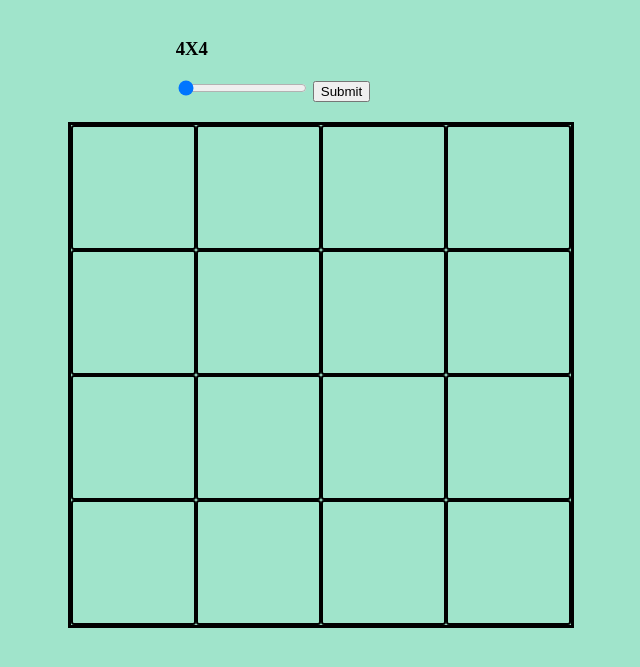
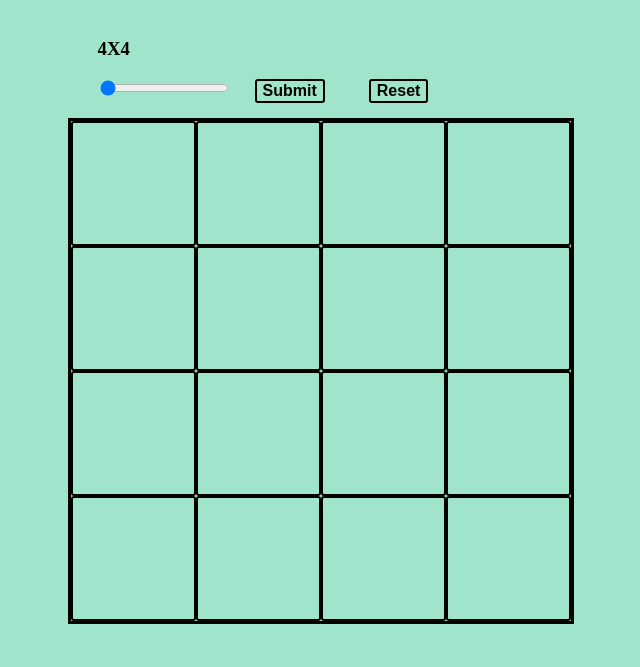
Before and after one commit to Preetheeshnandha/Etch-A-Sketch, a plain HTML site: page index.html in a window 1280 px wide. Both pictures are taken after a click on the button "Submit". Shown: the part 61-728 px from the top of the page, without its empty margins (382-1022 px from the left). Drawn offline with Linux system fonts and the light colour scheme.

Commit message:
Add reset button and set defauld grid view while page loading

```diff
--- a/index.html
+++ b/index.html
@@ -10,15 +10,15 @@
 <body>
 
     <h1>Etch-A-Sketch</h1>
+
     <div class="valueContainer">
         <div>
             <h3 class="showRange"> 4X4</h3>
             <input type="range" id="gridCount" value="4" min="4" max="64">
             <button class="submit">Submit</button>
+            <button class="reset">Reset</button>
         </div>
     </div>
-
-
 
     <div id="container"></div>
 
--- a/index.js
+++ b/index.js
@@ -1,20 +1,37 @@
 
-
-
-
+//show range value
+let rangeInput = document.querySelector('input[type="range"]');
+let rangeValue = () => {
+    newValue = rangeInput.value;
+    let showRange = document.querySelector(".showRange");
+    showRange.textContent = `${newValue}X${newValue}`;
+}
+rangeInput.addEventListener("input", rangeValue);
 
 const container = document.querySelector("#container");
 
-const button = document.querySelector("button");
-button.addEventListener("click", getVal);
+//Submit button
+const submitButton = document.querySelector(".submit");
+submitButton.addEventListener("click", getVal);
+//Resert Button
+const resetButton = document.querySelector(".reset");
+resetButton.addEventListener("click", () => {
+    window.location.reload();
+});
 
+//For default page
+const userValue = document.querySelector("#gridCount").value;
+console.log(userValue);
+createGrid(userValue);
+showColor();
 
+function removeExistDivs() {
+    container.innerHTML = "";
+}
 
 function getVal() {
+    removeExistDivs();
     const userValue = document.querySelector("#gridCount").value;
-
-    //show range value
-
     console.log(userValue);
     createGrid(userValue);
     showColor();
@@ -39,29 +56,15 @@ function createGrid(userVal) {
     }
 }
 
-
 function showColor() {
     const hoverDivs = document.querySelectorAll(".flex");
-
     hoverDivs.forEach(hoverDiv => {
         hoverDiv.addEventListener("mouseover", () => {
             hoverDiv.classList.add("hoverColor");
         });
-
     });
 }
 
 function stopCreate() {
-    button.removeEventListener("click", getVal);
+    submitButton.removeEventListener("click", getVal);
 }
-
-
-let rangeInput = document.querySelector('input[type="range"]');
-
-let rangeValue = () => {
-    newValue = rangeInput.value;
-    let showRange = document.querySelector(".showRange");
-    showRange.textContent = `${newValue}X${newValue}`;
-}
-
-rangeInput.addEventListener("input", rangeValue);
--- a/style.css
+++ b/style.css
@@ -5,6 +5,17 @@ body {
 h1 {
     display: flex;
     justify-content: center;
+}
+
+button{
+    margin: 0 20px;
+    background-color: #A0E4CB;
+    color: black;
+    font-size: 1rem;
+    font-weight: bold;
+    border: 2px solid black;
+    border-radius: 3px;
+
 }
 
 .valueContainer {
@@ -15,7 +26,7 @@ h1 {
 
 
 #container {
-    margin: 20px 35% 0;
+    margin: 15px 35% 0;
     width: 500px;
     height: 500px;
     display: flex;
```
Also changed, not shown: 1 other file.
